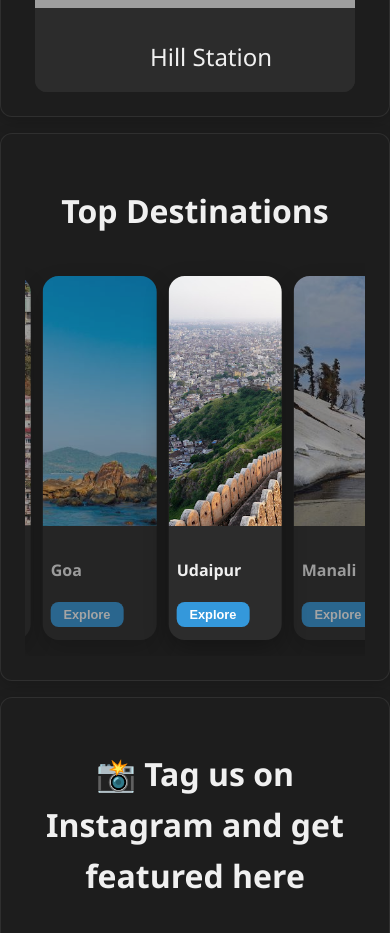
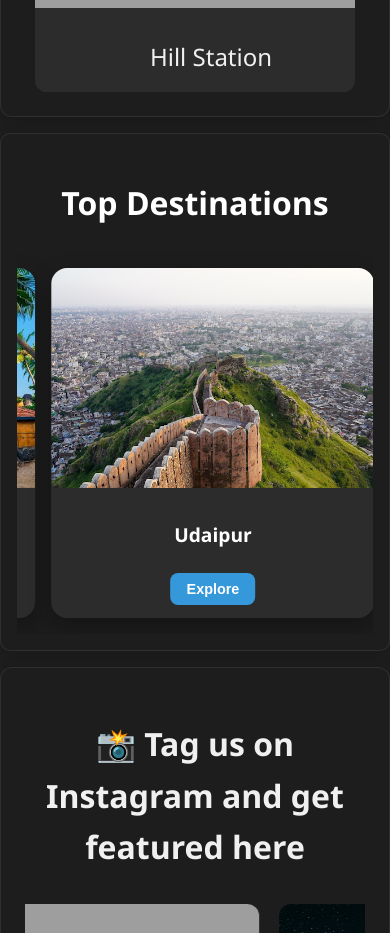
Before and after one commit to sahilsaroha99/Tour_Recommnedation, a React (Vite) app in the folder tour-recommendation/: page / in a window 390 px wide. Shown: the part 1940-2873 px from the top of the page. Built offline with nearby package versions, Linux system fonts and the light colour scheme; grey boxes are pictures that could not be loaded.

Commit message:
Res Changes

```diff
--- a/tour-recommendation/src/Components/TopDestination.jsx
+++ b/tour-recommendation/src/Components/TopDestination.jsx
@@ -1,8 +1,7 @@
-
 import { Swiper, SwiperSlide } from 'swiper/react';
 import { Autoplay } from 'swiper/modules';
 import 'swiper/css';
-import '../topdestination.css';
+import '../topdestination.css'; // keep your CSS file
 
 const destinations = [
   { name: 'Goa', image: '/images/goa.jpg' },
@@ -13,16 +12,29 @@ const destinations = [
 
 const TopDestination = () => {
   return (
-    <div className="section-container">
+    <div className="top-destination-container">
       <h2 className="top-destination-heading">Top Destinations</h2>
       <Swiper
         modules={[Autoplay]}
-        slidesPerView={3}
         centeredSlides={true}
         loop={true}
         autoplay={{
           delay: 5000,
           disableOnInteraction: false,
+        }}
+        breakpoints={{
+          0: {
+            slidesPerView: 1.1, // Show 1 full + a bit of next
+            spaceBetween: 10,
+          },
+          600: {
+            slidesPerView: 2,
+            spaceBetween: 15,
+          },
+          1024: {
+            slidesPerView: 3,
+            spaceBetween: 20,
+          },
         }}
         className="swiper-container"
       >
--- a/tour-recommendation/src/topdestination.css
+++ b/tour-recommendation/src/topdestination.css
@@ -1,4 +1,3 @@
-
 /* === TopDestination Styles === */
 .top-destination-container {
   max-width: 1530px;
@@ -8,7 +7,6 @@
   border-radius: 12px;
   border: 1px solid rgba(255, 255, 255, 0.08);
   box-shadow: 0 4px 15px rgba(0, 0, 0, 0.2);
-
 }
 
 .top-destination-heading {
@@ -28,18 +26,24 @@ background-color: #2c2c2c;
   border-radius: 16px;
   overflow: hidden;
   box-shadow: 0 10px 25px rgba(0, 0, 0, 0.3);
-transform: scale(0.75); /* smaller side cards */
+  transform: scale(0.75);
   opacity: 0.5;
   transition: all 0.3s ease;
-margin: 0 10px; /* space between slides */
+  margin: 0 10px;
 }
 
 .swiper-slide-active {
-transform: scale(1.15); /* pop-out center card */
+  transform: scale(1.15);
   opacity: 1;
   z-index: 10;
 }
 
+.slide-card {
+  display: flex;
+  flex-direction: column;
+  align-items: center;
+  justify-content: space-between;
+}
 
 .slide-card-image {
   width: 100%;
@@ -49,6 +53,7 @@ object-fit: cover;
 
 .slide-card-content {
   padding: 1rem;
+  text-align: center;
 }
 
 .slide-card-title {
@@ -66,19 +71,17 @@ border-radius: 8px;
   cursor: pointer;
   font-weight: bold;
   margin-top: 1rem;
-margin-top: 1rem;
 }
 
 .slide-card-button:hover {
   background-color: #1d7cc4;
 }
-/*
+
 /* === Responsive Tweaks for Mobile Devices === */
-@media (max-width: 418px) {
+@media (max-width: 600px) {
   .top-destination-container {
     padding: 1rem;
     border-radius: 10px;
-
   }
 
   .top-destination-heading {
@@ -91,38 +94,33 @@ background-color: #1d7cc4;
   }
 
   .swiper-slide {
-  transform: scale(0.9);
-   opacity: 0.6;
+    transform: scale(1);
+    opacity: 1;
     margin: 0 6px;
   }
 
   .swiper-slide-active {
-  transform: scale(1.05);
-  opacity: 1;
+    transform: scale(1); /* remove pop-out effect on small screens */
   }
 
   .slide-card-image {
-  height: 250px;
-  width: 300px;
+    height: 220px;
+    width: 100%;
     object-fit: cover;
   }
 
+  .slide-card-content {
+    padding: 0.8rem;
+    width: 100%;
+  }
+
   .slide-card-title {
-  font-size: 1rem;
+    font-size: 1.2rem;
+    margin-bottom: 0.4rem;
   }
 
   .slide-card-button {
-  font-size: 0.8rem;
-  padding: 0.3rem 0.8rem;
-}
-.slide-card-content {
-    padding: 0.5rem;
-    height: 90px;
-    width: 250px;
-   }
-   .slide-card-title {
-
-    font-weight: bold;
-    margin-bottom: 0.2rem;
+    font-size: 0.9rem;
+    padding: 0.5rem 1rem;
   }
 }
```
Lines whose indentation alone changed are shown as unchanged.
